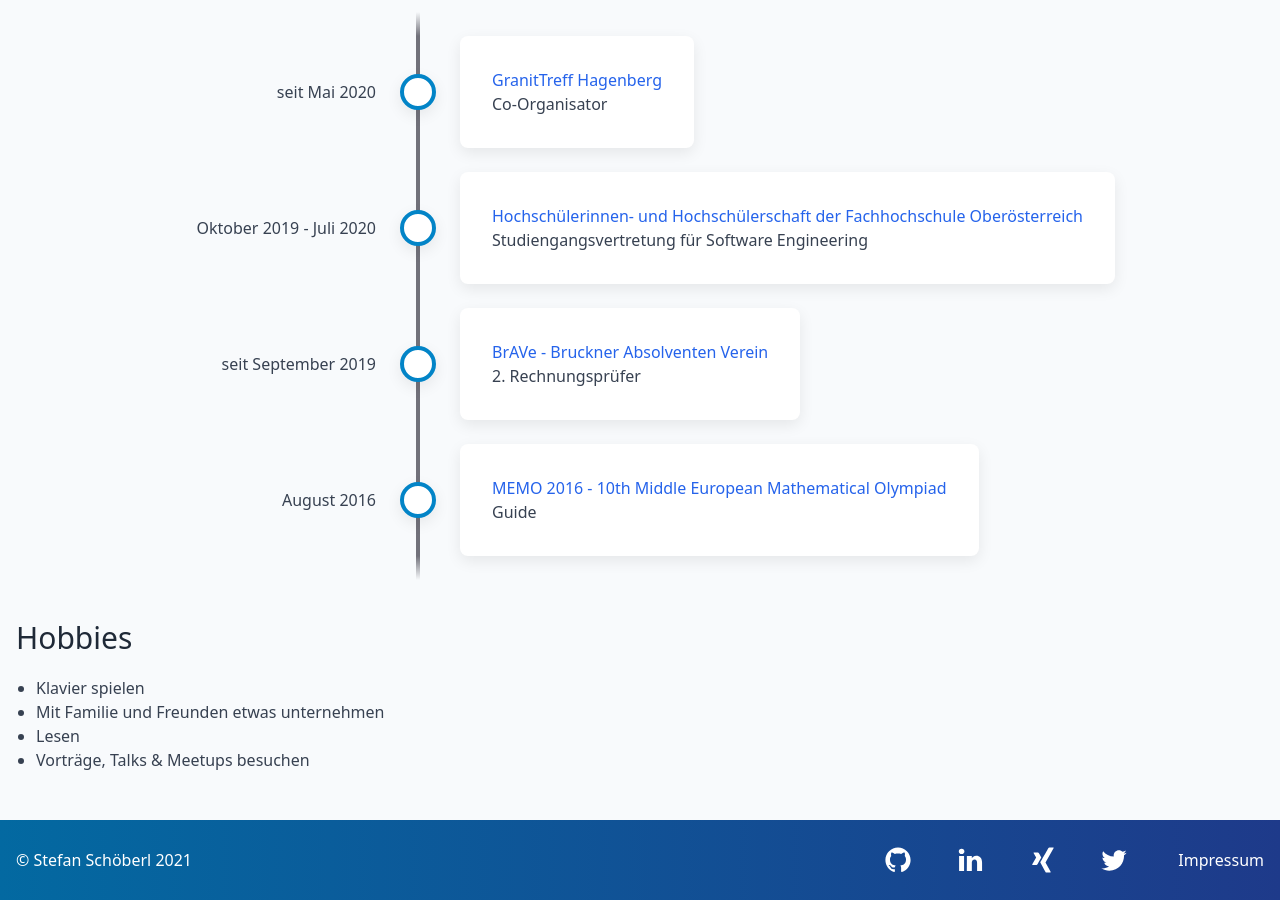
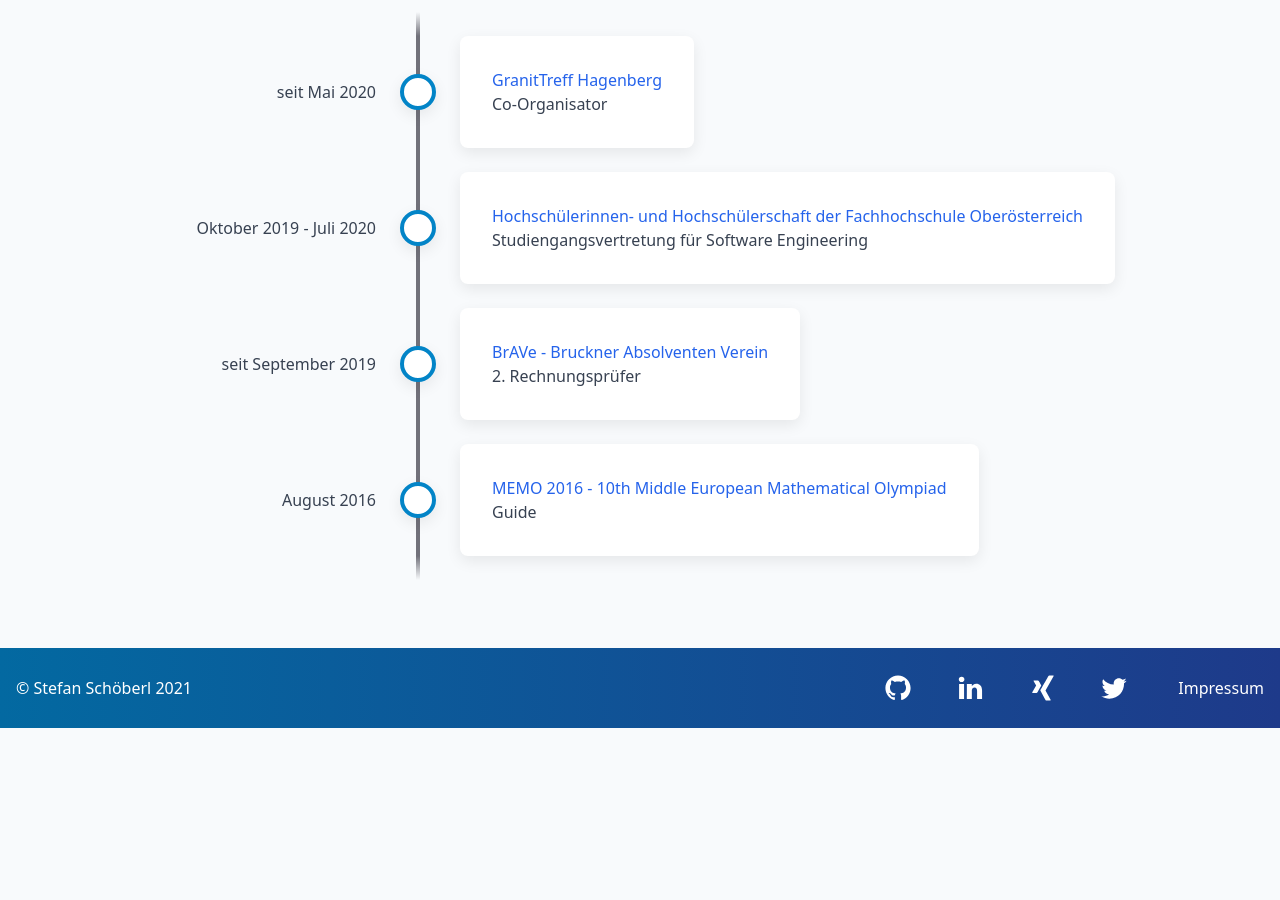
Before and after one commit to stefanschoeberl/stefanschoeberl.github.io, a Jekyll site: the page built from about.html, in a window 1280 px wide and 900 px high, scrolled down 1972 px. Built offline with Jekyll 4.4.1, drawn with Linux system fonts in a browser that asks for light colours; after the commit the page ends 2700 px from its top, so only the background shows below that.

```diff
--- a/_data/about.yml
+++ b/_data/about.yml
@@ -81,10 +81,3 @@
       date: August 2016
       details:
         - Guide
-- title: Hobbies
-  type: list
-  entries:
-    - Klavier spielen
-    - Mit Familie und Freunden etwas unternehmen
-    - Lesen
-    - Vorträge, Talks & Meetups besuchen
```
